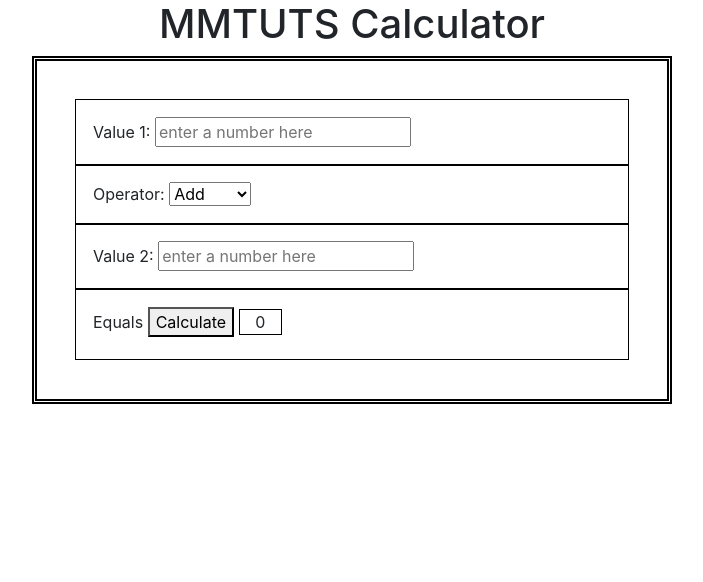
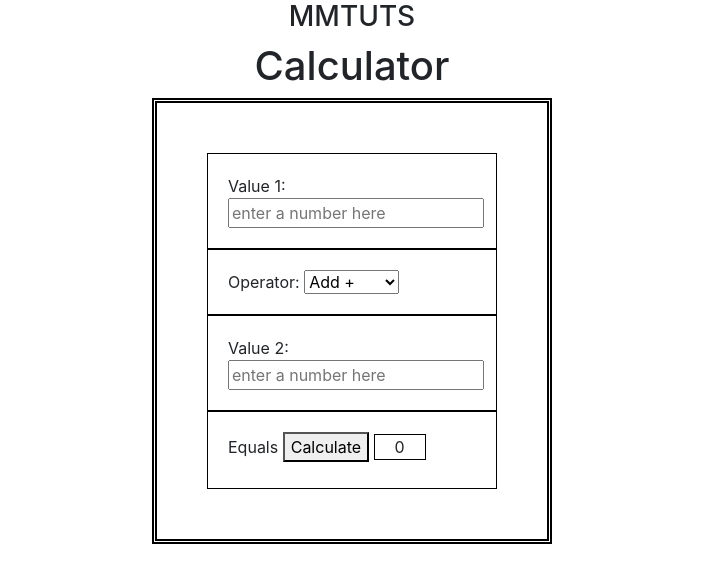
Before and after one commit to JeanPeel/calculator-mmtuts, a plain HTML site: page index.html in a window 1280 px wide. Shown: the whole page, without its empty margins (288-991 px from the left). Drawn offline with nearby package versions, Linux system fonts and the light colour scheme.

Commit message:
styled css

```diff
--- a/assets/css/style.css
+++ b/assets/css/style.css
@@ -1,4 +1,8 @@
 h1 {
+    text-align: center;
+}
+
+h3 {
     text-align: center;
 }
 
@@ -7,18 +11,18 @@ h1 {
 }
 
 section {
-    width: 50%;
+    width: 400px;
     border: 5px double black;
-    padding: 3%;
+    padding: 50px;
 }
 
 div {
     border: 1px solid black;
-    padding: 3%;
+    padding: 20px;
 }
 
 #results {
     border: 1px solid black;
-    padding-left: 3%;
-    padding-right: 3%;
+    padding-left: 20px;
+    padding-right: 20px;
 }
--- a/index.html
+++ b/index.html
@@ -18,7 +18,8 @@
 </head>
 
 <body>
-    <h1>MMTUTS Calculator</h1>
+    <h3>MMTUTS</h2>
+    <h1>Calculator</h1>
 
     <section class="auto-center">
         <form>
@@ -28,10 +29,10 @@
             <div>
                 Operator:
                 <select id="operator">
-                    <option value="add">Add</option>
-                    <option value="min">Minus</option>
-                    <option value="div">Divide</option>
-                    <option value="mul">Multiply</option>
+                    <option value="add">Add +</option>
+                    <option value="min">Minus -</option>
+                    <option value="div">Divide /</option>
+                    <option value="mul">Multiply *</option>
                 </select>
             </div>
             <div>
@@ -40,7 +41,7 @@
             <div class="auto-center">
                 <label>Equals</label>
                 <button type="button" onclick="calc()">Calculate</button>
-                <label id="results">0</label>
+                <label id="results" placeholder="enter a number here">0</label>
             </div>
 
         </form>
```
